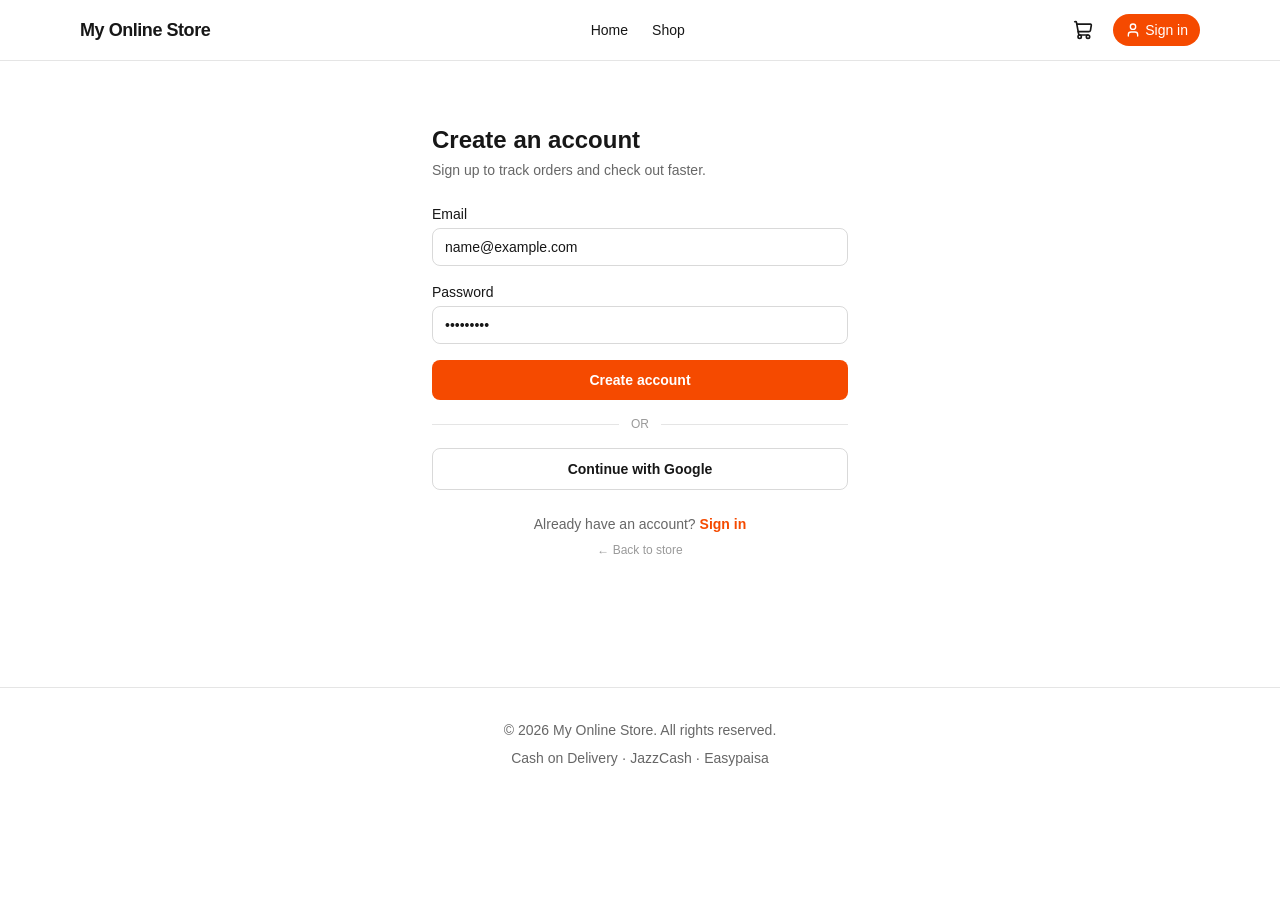
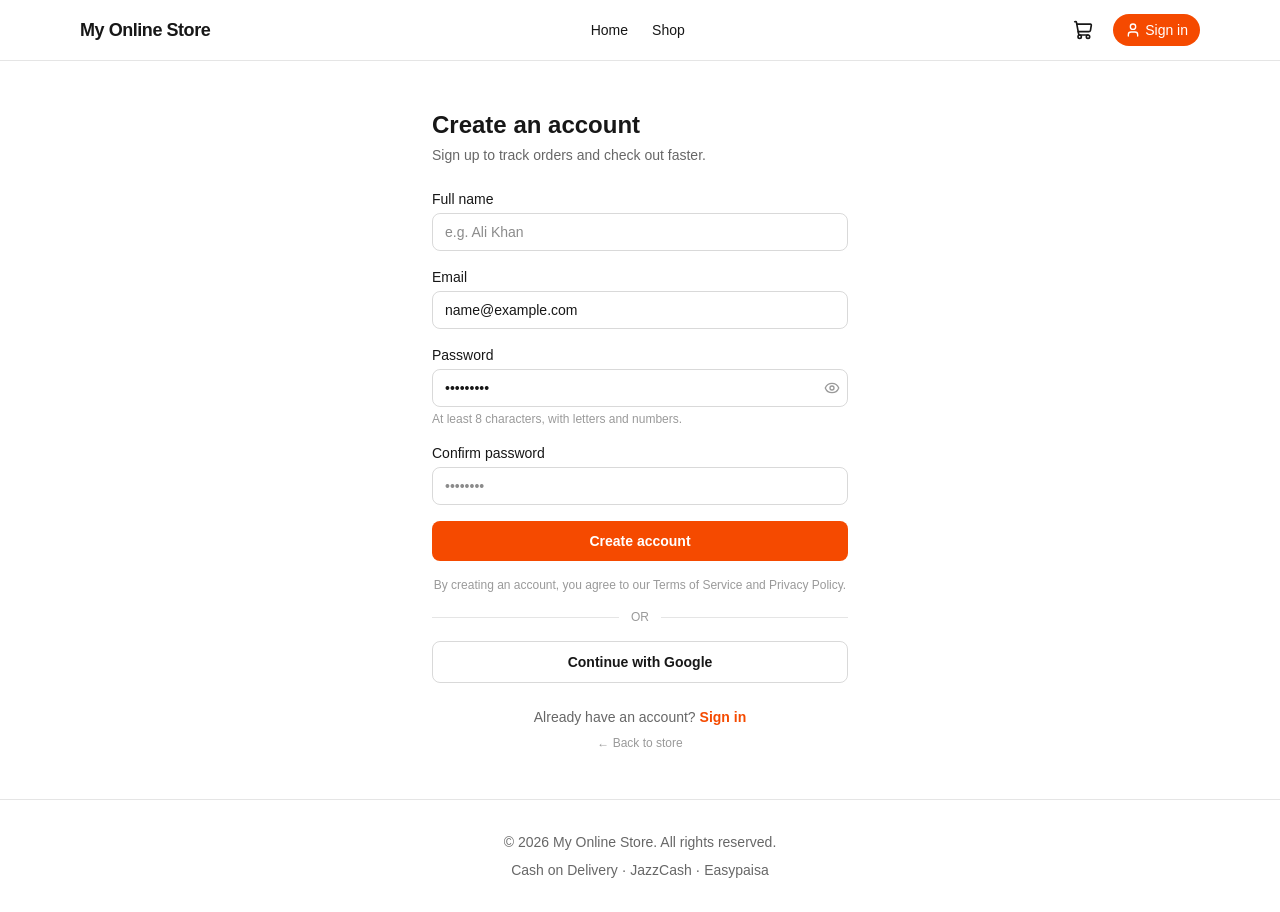
Before and after one commit to Aqibs12/myonline-store, a Next.js app: page /login in a window 1280 px wide. Both pictures are taken after typing "name@example.com", "Sample123" into the empty fields and a click on the button "Create one". Before the commit the page ends 800 px from the top, so only its background shows below. Built offline with nearby package versions, Linux system fonts and the light colour scheme; no server answers.

Commit message:
Add Daraz-style sign-up flow with inline field validation
Adds a full name + confirm password step to registration, real-time
field-level validation errors, a password visibility toggle, and
syncs the display name into the users/{uid} Firestore profile.

```diff
--- a/src/app/login/page.tsx
+++ b/src/app/login/page.tsx
@@ -4,29 +4,57 @@ import { useState, type FormEvent } from "react";
 import { useRouter } from "next/navigation";
 import Link from "next/link";
 import toast from "react-hot-toast";
+import { Eye, EyeOff } from "lucide-react";
 import {
   authErrorMessage,
   registerWithEmail,
   signInWithEmail,
   signInWithGoogle,
 } from "@/lib/auth";
+import {
+  validateRegisterForm,
+  validateSignInForm,
+  type AuthFieldErrors,
+} from "@/lib/validation";
 
 export default function LoginPage() {
   const router = useRouter();
   const [mode, setMode] = useState<"signin" | "register">("signin");
+  const [name, setName] = useState("");
   const [email, setEmail] = useState("");
   const [password, setPassword] = useState("");
+  const [confirmPassword, setConfirmPassword] = useState("");
+  const [showPassword, setShowPassword] = useState(false);
+  const [errors, setErrors] = useState<AuthFieldErrors>({});
   const [submitting, setSubmitting] = useState(false);
+
+  function switchMode(next: "signin" | "register") {
+    setMode(next);
+    setErrors({});
+    setConfirmPassword("");
+  }
 
   async function handleSubmit(e: FormEvent) {
     e.preventDefault();
+
+    const fieldErrors =
+      mode === "register"
+        ? validateRegisterForm(name, email, password, confirmPassword)
+        : validateSignInForm(email, password);
+
+    if (Object.keys(fieldErrors).length > 0) {
+      setErrors(fieldErrors);
+      return;
+    }
+    setErrors({});
+
     setSubmitting(true);
     try {
       if (mode === "signin") {
         await signInWithEmail(email, password);
         toast.success("Signed in");
       } else {
-        await registerWithEmail(email, password);
+        await registerWithEmail(name, email, password);
         toast.success("Account created");
       }
       router.push("/");
@@ -50,6 +78,11 @@ export default function LoginPage() {
     }
   }
 
+  const inputClass = (hasError: boolean) =>
+    `rounded-lg border bg-transparent px-3 py-2 text-sm outline-none focus:border-orange-600 ${
+      hasError ? "border-red-500" : "border-black/15 dark:border-white/20"
+    }`;
+
   return (
     <div className="mx-auto flex min-h-[70vh] max-w-md flex-col justify-center px-4 py-12">
       <h1 className="text-2xl font-bold">{mode === "signin" ? "Sign in" : "Create an account"}</h1>
@@ -57,30 +90,88 @@ export default function LoginPage() {
         {mode === "signin" ? "Welcome back. Sign in to continue." : "Sign up to track orders and check out faster."}
       </p>
 
-      <form onSubmit={handleSubmit} className="mt-6 flex flex-col gap-4">
+      <form onSubmit={handleSubmit} noValidate className="mt-6 flex flex-col gap-4">
+        {mode === "register" && (
+          <label className="flex flex-col gap-1 text-sm font-medium">
+            Full name
+            <input
+              type="text"
+              value={name}
+              onChange={(e) => {
+                setName(e.target.value);
+                if (errors.name) setErrors((prev) => ({ ...prev, name: undefined }));
+              }}
+              className={inputClass(Boolean(errors.name))}
+              placeholder="e.g. Ali Khan"
+            />
+            {errors.name && <span className="text-xs text-red-500">{errors.name}</span>}
+          </label>
+        )}
+
         <label className="flex flex-col gap-1 text-sm font-medium">
           Email
           <input
             type="email"
-            required
             value={email}
-            onChange={(e) => setEmail(e.target.value)}
-            className="rounded-lg border border-black/15 bg-transparent px-3 py-2 text-sm outline-none focus:border-orange-600 dark:border-white/20"
+            onChange={(e) => {
+              setEmail(e.target.value);
+              if (errors.email) setErrors((prev) => ({ ...prev, email: undefined }));
+            }}
+            className={inputClass(Boolean(errors.email))}
             placeholder="you@example.com"
           />
+          {errors.email && <span className="text-xs text-red-500">{errors.email}</span>}
         </label>
+
         <label className="flex flex-col gap-1 text-sm font-medium">
           Password
-          <input
-            type="password"
-            required
-            minLength={6}
-            value={password}
-            onChange={(e) => setPassword(e.target.value)}
-            className="rounded-lg border border-black/15 bg-transparent px-3 py-2 text-sm outline-none focus:border-orange-600 dark:border-white/20"
-            placeholder="••••••••"
-          />
+          <div className="relative">
+            <input
+              type={showPassword ? "text" : "password"}
+              value={password}
+              onChange={(e) => {
+                setPassword(e.target.value);
+                if (errors.password) setErrors((prev) => ({ ...prev, password: undefined }));
+              }}
+              className={`${inputClass(Boolean(errors.password))} w-full pr-10`}
+              placeholder="••••••••"
+            />
+            <button
+              type="button"
+              onClick={() => setShowPassword((v) => !v)}
+              className="absolute right-2 top-1/2 -translate-y-1/2 text-black/40 hover:text-black/70 dark:text-white/40 dark:hover:text-white/70"
+              aria-label={showPassword ? "Hide password" : "Show password"}
+              tabIndex={-1}
+            >
+              {showPassword ? <EyeOff size={16} /> : <Eye size={16} />}
+            </button>
+          </div>
+          {errors.password ? (
+            <span className="text-xs text-red-500">{errors.password}</span>
+          ) : (
+            mode === "register" && (
+              <span className="text-xs text-black/40">At least 8 characters, with letters and numbers.</span>
+            )
+          )}
         </label>
+
+        {mode === "register" && (
+          <label className="flex flex-col gap-1 text-sm font-medium">
+            Confirm password
+            <input
+              type={showPassword ? "text" : "password"}
+              value={confirmPassword}
+              onChange={(e) => {
+                setConfirmPassword(e.target.value);
+                if (errors.confirmPassword) setErrors((prev) => ({ ...prev, confirmPassword: undefined }));
+              }}
+              className={inputClass(Boolean(errors.confirmPassword))}
+              placeholder="••••••••"
+            />
+            {errors.confirmPassword && <span className="text-xs text-red-500">{errors.confirmPassword}</span>}
+          </label>
+        )}
+
         <button
           type="submit"
           disabled={submitting}
@@ -88,6 +179,12 @@ export default function LoginPage() {
         >
           {mode === "signin" ? "Sign in" : "Create account"}
         </button>
+
+        {mode === "register" && (
+          <p className="text-center text-xs text-black/40">
+            By creating an account, you agree to our Terms of Service and Privacy Policy.
+          </p>
+        )}
       </form>
 
       <div className="my-4 flex items-center gap-3 text-xs text-black/40">
@@ -107,7 +204,7 @@ export default function LoginPage() {
       <p className="mt-6 text-center text-sm text-black/60 dark:text-white/60">
         {mode === "signin" ? "Don't have an account?" : "Already have an account?"}{" "}
         <button
-          onClick={() => setMode(mode === "signin" ? "register" : "signin")}
+          onClick={() => switchMode(mode === "signin" ? "register" : "signin")}
           className="font-semibold text-orange-600 hover:underline"
         >
           {mode === "signin" ? "Create one" : "Sign in"}
--- a/src/lib/auth.ts
+++ b/src/lib/auth.ts
@@ -4,6 +4,8 @@ import {
   signInWithEmailAndPassword,
   signInWithPopup,
   signOut,
+  updateProfile,
+  type UserCredential,
 } from "firebase/auth";
 import { getFirebaseAuth } from "@/lib/firebase";
 
@@ -13,8 +15,10 @@ export function signInWithEmail(email: string, password: string) {
   return signInWithEmailAndPassword(getFirebaseAuth(), email, password);
 }
 
-export function registerWithEmail(email: string, password: string) {
-  return createUserWithEmailAndPassword(getFirebaseAuth(), email, password);
+export async function registerWithEmail(name: string, email: string, password: string): Promise<UserCredential> {
+  const credential = await createUserWithEmailAndPassword(getFirebaseAuth(), email, password);
+  await updateProfile(credential.user, { displayName: name.trim() });
+  return credential;
 }
 
 export function signInWithGoogle() {
@@ -37,6 +41,12 @@ export function authErrorMessage(error: unknown): string {
         return "An account with this email already exists.";
       case "auth/weak-password":
         return "Password should be at least 6 characters.";
+      case "auth/invalid-email":
+        return "Enter a valid email address.";
+      case "auth/too-many-requests":
+        return "Too many attempts. Please wait a moment and try again.";
+      case "auth/network-request-failed":
+        return "Network error. Check your connection and try again.";
       case "auth/popup-closed-by-user":
         return "Sign-in was cancelled.";
       default:
--- a/src/lib/users.ts
+++ b/src/lib/users.ts
@@ -1,4 +1,4 @@
-import { doc, getDoc, setDoc } from "firebase/firestore";
+import { doc, getDoc, setDoc, updateDoc } from "firebase/firestore";
 import type { User } from "firebase/auth";
 import { getFirebaseDb } from "@/lib/firebase";
 import type { UserProfile } from "@/types";
@@ -8,6 +8,7 @@ const USERS = "users";
 function toUserProfile(uid: string, data: Record<string, unknown>): UserProfile {
   return {
     uid,
+    name: (data.name as string | null) ?? null,
     email: (data.email as string | null) ?? null,
     role: data.role as "owner" | "customer",
     createdAt: (data.createdAt as number) ?? Date.now(),
@@ -23,16 +24,26 @@ export async function getUserProfile(uid: string): Promise<UserProfile | null> {
 export async function ensureUserProfile(user: User): Promise<UserProfile> {
   const ref = doc(getFirebaseDb(), USERS, user.uid);
   const snap = await getDoc(ref);
-  if (snap.exists()) return toUserProfile(snap.id, snap.data());
+
+  if (snap.exists()) {
+    const profile = toUserProfile(snap.id, snap.data());
+    if (user.displayName && profile.name !== user.displayName) {
+      await updateDoc(ref, { name: user.displayName });
+      return { ...profile, name: user.displayName };
+    }
+    return profile;
+  }
 
   const ownerUid = process.env.NEXT_PUBLIC_OWNER_UID;
   const profile: UserProfile = {
     uid: user.uid,
+    name: user.displayName,
     email: user.email,
     role: ownerUid && user.uid === ownerUid ? "owner" : "customer",
     createdAt: Date.now(),
   };
   await setDoc(ref, {
+    name: profile.name,
     email: profile.email,
     role: profile.role,
     createdAt: profile.createdAt,
--- /dev/null
+++ b/src/lib/validation.ts
@@ -0,0 +1,51 @@
+export interface AuthFieldErrors {
+  name?: string;
+  email?: string;
+  password?: string;
+  confirmPassword?: string;
+}
+
+const EMAIL_RE = /^[^\s@]+@[^\s@]+\.[^\s@]+$/;
+
+export function validateEmail(email: string): string | undefined {
+  if (!email.trim()) return "Email is required";
+  if (!EMAIL_RE.test(email.trim())) return "Enter a valid email address";
+  return undefined;
+}
+
+export function validateRegisterForm(
+  name: string,
+  email: string,
+  password: string,
+  confirmPassword: string
+): AuthFieldErrors {
+  const errors: AuthFieldErrors = {};
+
+  if (!name.trim()) errors.name = "Full name is required";
+  else if (name.trim().length < 2) errors.name = "Name must be at least 2 characters";
+
+  const emailError = validateEmail(email);
+  if (emailError) errors.email = emailError;
+
+  if (!password) errors.password = "Password is required";
+  else if (password.length < 8) errors.password = "Password must be at least 8 characters";
+  else if (!/[A-Za-z]/.test(password) || !/[0-9]/.test(password)) {
+    errors.password = "Password must contain both letters and numbers";
+  }
+
+  if (!confirmPassword) errors.confirmPassword = "Please confirm your password";
+  else if (password !== confirmPassword) errors.confirmPassword = "Passwords do not match";
+
+  return errors;
+}
+
+export function validateSignInForm(email: string, password: string): AuthFieldErrors {
+  const errors: AuthFieldErrors = {};
+
+  const emailError = validateEmail(email);
+  if (emailError) errors.email = emailError;
+
+  if (!password) errors.password = "Password is required";
+
+  return errors;
+}
--- a/src/types/index.ts
+++ b/src/types/index.ts
@@ -25,6 +25,7 @@ export type ProductInput = Omit<Product, "id" | "createdAt" | "updatedAt">;
 
 export interface UserProfile {
   uid: string;
+  name: string | null;
   email: string | null;
   role: "owner" | "customer";
   createdAt: number;
```
